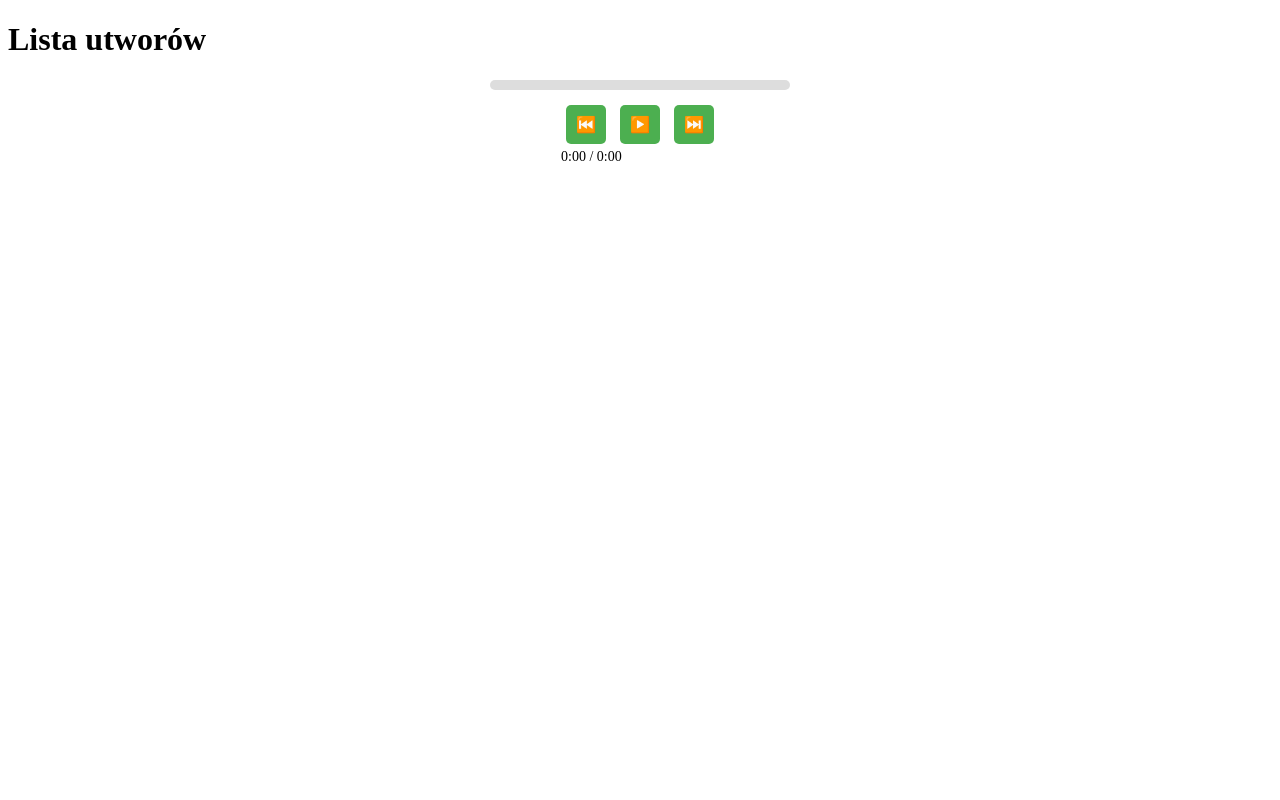
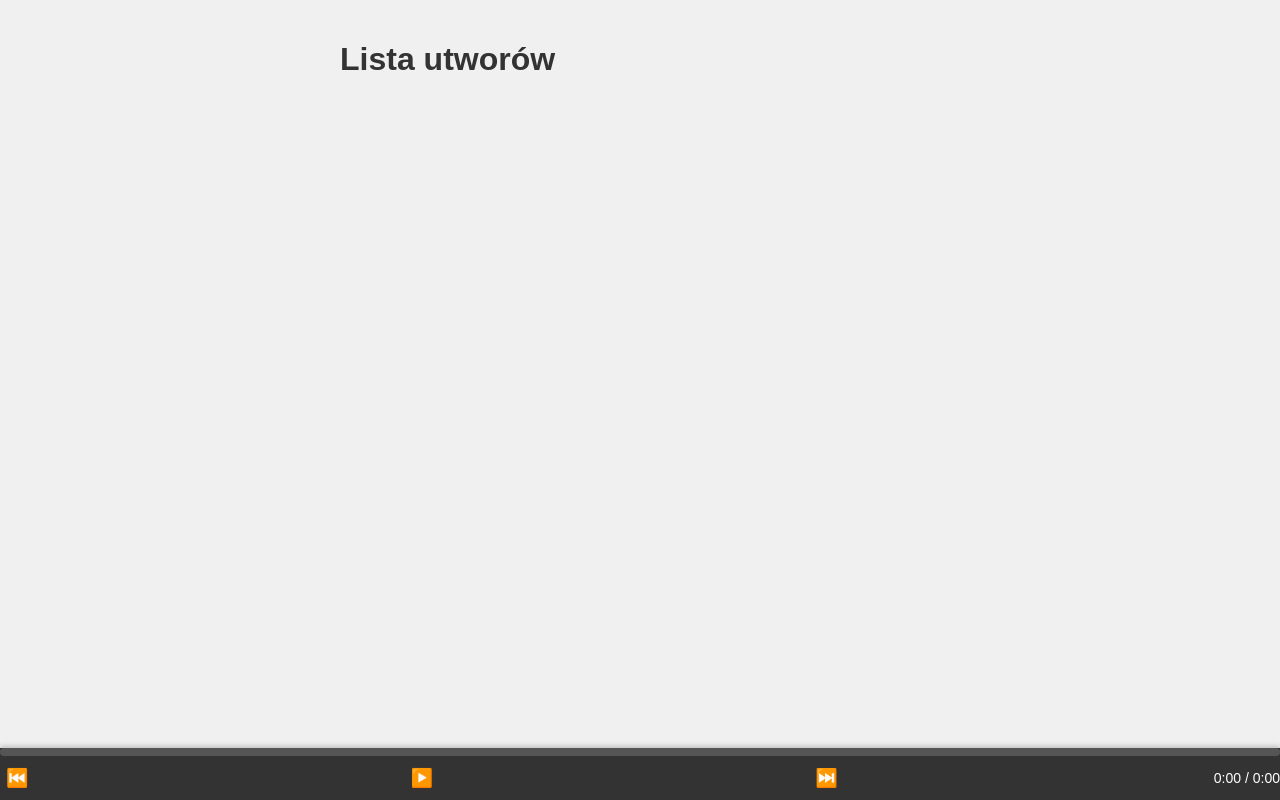
Before and after one commit to Jacekpy0/JackMusic, a plain HTML site: page index.html in a window 1280 px wide. Drawn offline with Linux system fonts and the light colour scheme.

Commit message:
Update style.css

```diff
--- a/style.css
+++ b/style.css
@@ -1,18 +1,68 @@
+/* Ogólny styl */
+body {
+    margin: 0;
+    font-family: Arial, sans-serif;
+    background-color: #f0f0f0;
+    color: #333;
+}
+
+/* Lista muzyki */
+#music-list-container {
+    padding: 20px;
+    max-width: 600px;
+    margin: auto;
+}
+
+#music-list {
+    display: flex;
+    flex-direction: column;
+    gap: 10px;
+}
+
+.song {
+    background: #ffffff;
+    border: 1px solid #ddd;
+    border-radius: 5px;
+    padding: 10px;
+    display: flex;
+    justify-content: space-between;
+    align-items: center;
+    box-shadow: 0 2px 5px rgba(0, 0, 0, 0.1);
+}
+
+.song button {
+    background-color: #4caf50;
+    color: white;
+    border: none;
+    border-radius: 5px;
+    padding: 5px 10px;
+    cursor: pointer;
+}
+
+.song button:hover {
+    background-color: #45a049;
+}
+
+/* Pasek odtwarzacza */
 #audio-player {
+    position: fixed;
+    bottom: 0;
+    left: 0;
+    width: 100%;
+    background-color: #333;
+    color: white;
     display: flex;
     flex-direction: column;
     align-items: center;
-    max-width: 300px;
-    margin: auto;
+    box-shadow: 0 -2px 5px rgba(0, 0, 0, 0.2);
 }
 
 #progress-container {
     width: 100%;
-    height: 10px;
-    background-color: #ddd;
+    height: 8px;
+    background-color: #555;
     cursor: pointer;
-    margin-bottom: 10px;
-    border-radius: 5px;
+    border-radius: 4px;
     overflow: hidden;
 }
 
@@ -23,22 +73,26 @@
     transition: width 0.1s ease;
 }
 
-#audio-time {
-    margin-bottom: 10px;
-    font-size: 14px;
+#audio-controls {
+    display: flex;
+    justify-content: space-between;
+    align-items: center;
+    padding: 10px 20px;
+    width: 100%;
 }
 
 button {
-    padding: 10px;
-    font-size: 16px;
-    margin: 5px;
-    background-color: #4caf50;
+    background-color: transparent;
     color: white;
+    font-size: 18px;
     border: none;
-    border-radius: 5px;
     cursor: pointer;
 }
 
 button:hover {
-    background-color: #45a049;
+    color: #4caf50;
 }
+
+#audio-time {
+    font-size: 14px;
+}
```
